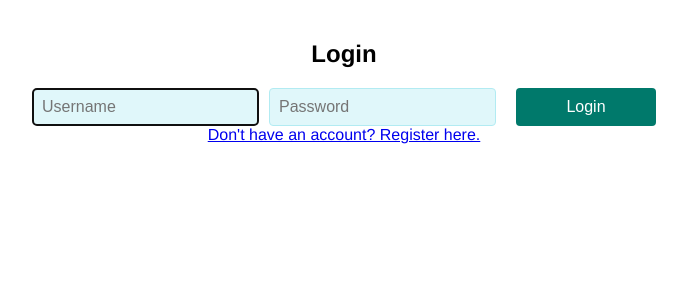
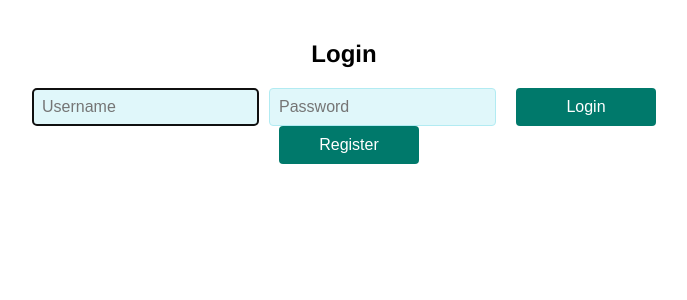
Before and after one commit to Pazazamadaz/todolist-vue, a Vue app: page /login in a window 1280 px wide. Shown: the top 300 px of the page, without its empty margins (296-983 px from the left). Built offline with nearby package versions, Linux system fonts and the light colour scheme.

Commit message:
almost done fixing registration

```diff
--- a/src/components/UserLogin/UserLogin.vue
+++ b/src/components/UserLogin/UserLogin.vue
@@ -6,9 +6,10 @@
       <input v-model="password" type="password" class="custom-input" placeholder="Password" required @keyup.enter="login" />
       <button @click="login">Login</button>
     </div>
-    <router-link to="/register">Don't have an account? Register here.</router-link>
+    <button @click="(() => registerUser = true)" class="custom-button">Register</button>
   </div>
 
+  <ShowCreateUserModal />
   <ShowErrorModal />
   <ShowLoadingModal />
 
@@ -16,11 +17,14 @@
 
 <script setup>
 import useAuthStore from "@/stores/useAuthStore";
+import useAuthState from '@/state/useAuthState';
 import ShowErrorModal from "@/components/Helpers/ShowErrorModal.vue";
 import ShowLoadingModal from "@/components/Helpers/ShowLoadingModal.vue";
+import ShowCreateUserModal from "@/components/Helpers/ShowCreateUserModal.vue";
 import {onMounted, ref} from "vue";
 
 const { login, username, password } = useAuthStore();
+const { registerUser } = useAuthState();
 
 const inputRef = ref(null)
 
--- a/src/components/UserRegister/UserRegister.vue
+++ /dev/null
@@ -1,18 +0,0 @@
-<template>
-  <div v-if="showCreateUserModal">
-    <h2>Register</h2>
-    <div class="register-inputs">
-      <input v-model="username" class="custom-input" placeholder="Username" required @keyup.enter="register" />
-      <input v-model="password" class="custom-input" type="password" placeholder="Password" required @keyup.enter="register" />
-      <button @click="register" >Register</button>
-    </div>
-  </div>
-</template>
-
-<script setup>
-import useAuthStore from "@/stores/useAuthStore";
-import useCreateUserModalStore from "@/stores/useCreateUserModalStore";
-
-const { username, password, register} = useAuthStore();
-const { showCreateUserModal } = useCreateUserModalStore();
-</script>
--- a/src/router.js
+++ b/src/router.js
@@ -2,7 +2,6 @@ import { createRouter, createWebHistory } from 'vue-router';
 import ToDoList from './components/ToDoList/ToDoList.vue';
 import Login from './components/UserLogin/UserLogin.vue';
 import useAuthStore from './stores/useAuthStore';
-import UserRegister from './components/UserRegister/UserRegister.vue';
 import AdminPanel from './components/Admin/AdminPanel.vue';
 
 // Reusable authentication guard
@@ -21,7 +20,6 @@ const routes = [
     redirect: '/login', // Redirect root URL to the login page
   },
   { path: '/login', component: Login },
-  { path: '/register', component: UserRegister },
   {
     path: '/todos',
     component: ToDoList,
--- a/src/state/useAuthState.js
+++ b/src/state/useAuthState.js
@@ -8,9 +8,10 @@ const useAuthState = () => {
         const password = ref('');
         const newUsername = ref('');
         const newPassword = ref('');
+        const registerUser = ref(false);
         const token = ref(null);
 
-        authState = { username, password, newUsername, newPassword, token };
+        authState = { username, password, newUsername, newPassword, registerUser, token };
     }
 
     return authState;
--- a/src/stores/useAuthStore.js
+++ b/src/stores/useAuthStore.js
@@ -4,25 +4,27 @@ import useAuthState from '@/state/useAuthState';
 import useCreateUserModalState from "@/state/useCreateUserModalState";
 import useShowErrorModalState from '@/state/useShowErrorModalState';
 import useShowLoadingModalState from "@/state/useShowLoadingModalState";
+import {watch} from "vue";
 
 let authStore; // Singleton instance
 
 const useAuthStore = () => {
   if (!authStore) {
-    const { username, password, newUsername, newPassword, token } = useAuthState();
+    const { username, password, newUsername, newPassword, registerUser, token } = useAuthState();
     const { showCreateUserModal } = useCreateUserModalState();
     const { showErrorModal, errorModalTitle, errorModalMessage } = useShowErrorModalState();
     const { showLoadingModal } = useShowLoadingModalState();
 
     const register = async () => {
       try {
-        const response = await http.post('/api/auth/register', { username: username.value, password: password.value });
+        const response = await http.post('/api/auth/register', { username: newUsername.value, password: newPassword.value });
         console.log('Registration successful:', response.data);
         await login();
       } catch (error) {
         showErrorModal.value = true;
         errorModalTitle.value = 'Registration Error';
         errorModalMessage.value = `Failed to register user with error: ${error}`;
+        showCreateUserModal.value = false;
         console.error('Registration failed:', error);
       }
     };
@@ -76,6 +78,12 @@ const useAuthStore = () => {
       return !!localStorage.getItem('token');
     };
 
+    watch(registerUser, (newValue) => {
+      if (newValue === true) {
+        showErrorModal.value = true;
+      }
+    })
+
     // Return the refs and methods for usage in login and register components
     authStore = { register, registerOtherUser, login, logout, isAuthenticated, username, password, newUsername, newPassword, token };
   }
```
